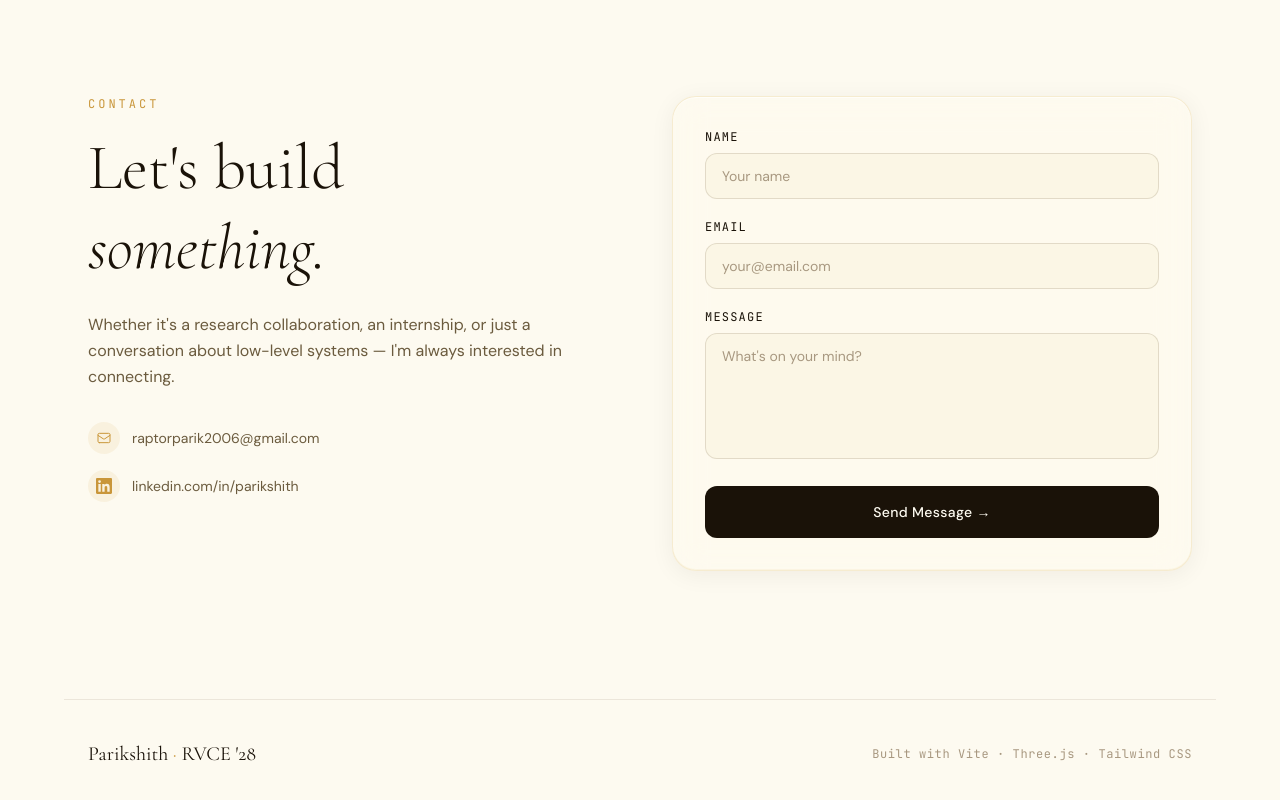
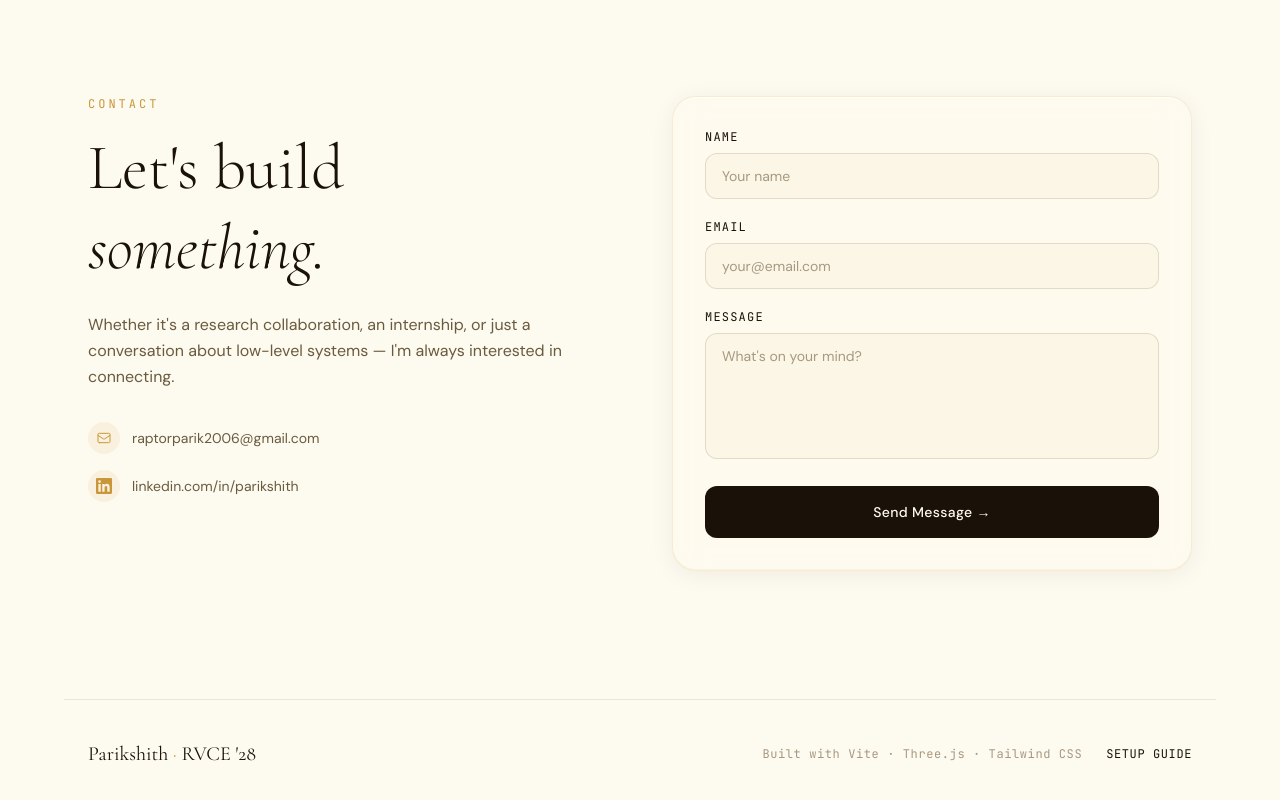
Before and after one commit to Parik-2006/PORTFOLIO, a website built with Vite: page index.html in a window 1280 px wide. Shown: the part 2357-3157 px from the top of the page. Built offline with nearby package versions, Linux system fonts and the light colour scheme; animation ran at ten frames a second.

Commit message:
Integrate SETUP-GUIDE.html by adding footer links in both index and projects pages

```diff
--- a/index.html
+++ b/index.html
@@ -290,9 +290,14 @@
       <p class="font-display text-xl text-ink-400">
         Parikshith <span class="text-gold-500">·</span> RVCE '28
       </p>
-      <p class="text-xs text-ink-300 font-mono tracking-wider">
-        Built with Vite · Three.js · Tailwind CSS
-      </p>
+      <div class="flex items-center gap-6">
+        <p class="text-xs text-ink-300 font-mono tracking-wider">
+          Built with Vite · Three.js · Tailwind CSS
+        </p>
+        <a href="/SETUP-GUIDE.html" class="text-xs text-ink-400 hover:text-gold-500 transition-colors font-mono tracking-wider uppercase">
+          Setup Guide
+        </a>
+      </div>
     </div>
   </footer>
 
```
Also changed, not shown: projects.html (+4 -1 lines).
